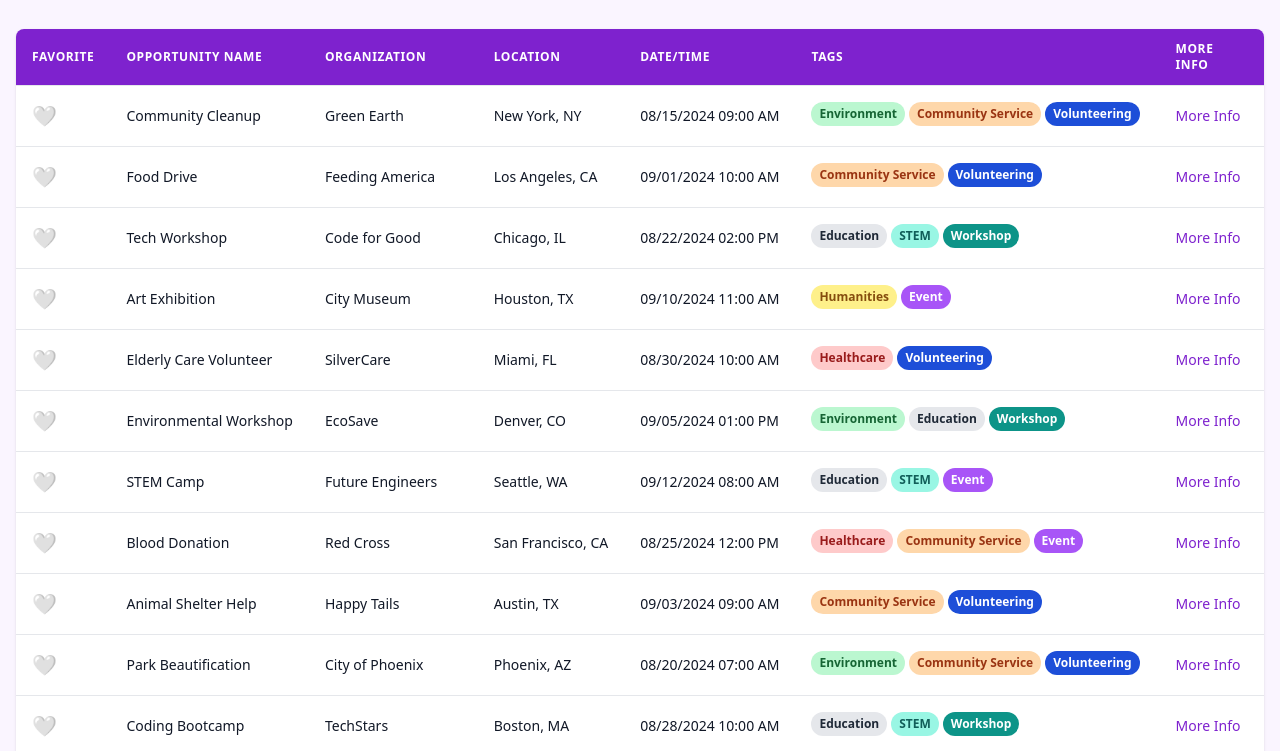
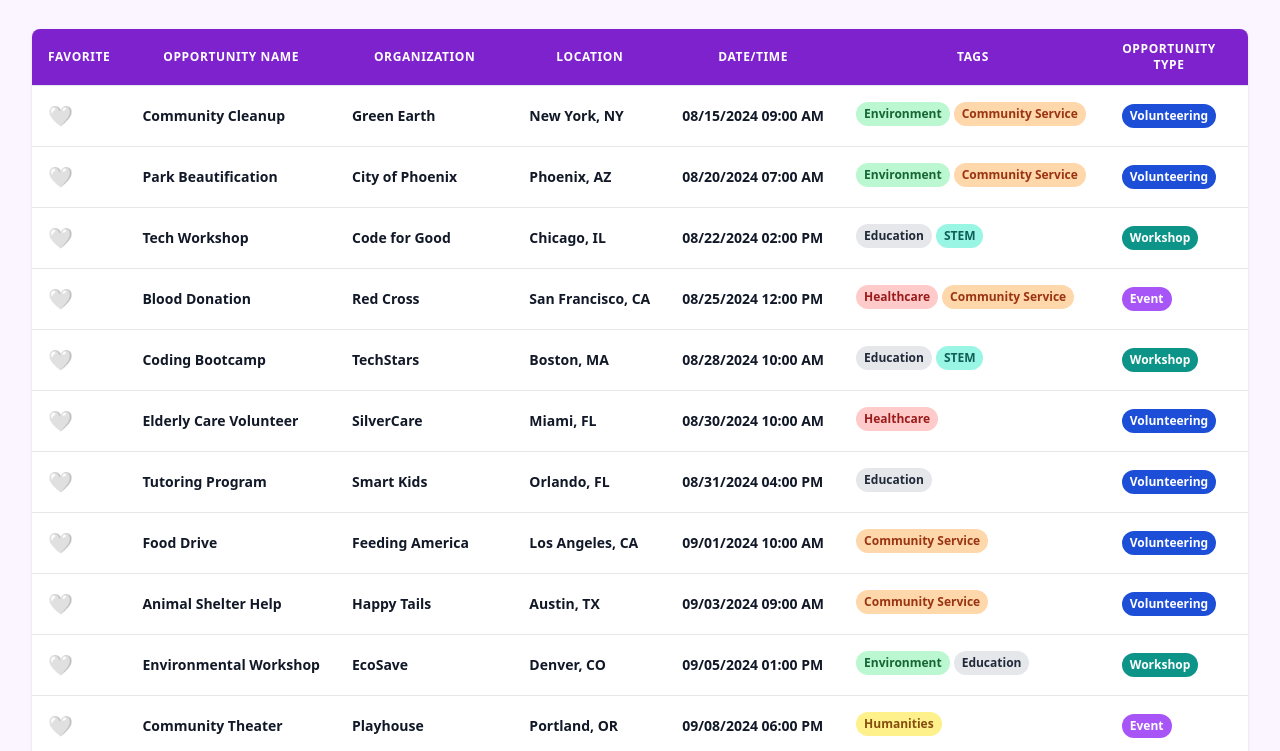
Before and after one commit to Joshveer/YoudemoniaTable, a website: page public/index.html in a window 1280 px wide. Shown: the part 151-902 px from the top of the page. Drawn offline with nearby package versions, Linux system fonts and the light colour scheme.

Commit message:
Opportunity type column, table font and dynamics fixed

```diff
--- a/public/index.html
+++ b/public/index.html
@@ -7,7 +7,7 @@
     <script src="https://cdn.tailwindcss.com"></script>
 </head>
 <body class="bg-purple-50 p-4">
-    <div class="max-w-7xl mx-auto">
+    <div class="max-w-full mx-auto px-4">
         <!-- Header with logo, search bar, and dropdowns -->
         <div class="flex justify-between items-center mb-4"> <!-- Changed mb-8 to mb-4 -->
             <!-- Logo -->
@@ -77,13 +77,14 @@
             <table class="min-w-full divide-y divide-gray-200">
                 <thead class="bg-purple-700">
                     <tr>
-                        <th class="px-4 py-3 text-left text-xs font-bold text-white uppercase tracking-wider">Favorite</th>
-                        <th class="px-4 py-3 text-left text-xs font-bold text-white uppercase tracking-wider">Opportunity Name</th>
-                        <th class="px-4 py-3 text-left text-xs font-bold text-white uppercase tracking-wider">Organization</th>
-                        <th class="px-4 py-3 text-left text-xs font-bold text-white uppercase tracking-wider">Location</th>
-                        <th class="px-4 py-3 text-left text-xs font-bold text-white uppercase tracking-wider">Date/Time</th>
-                        <th class="px-4 py-3 text-left text-xs font-bold text-white uppercase tracking-wider">Tags</th>
-                        <th class="px-4 py-3 text-left text-xs font-bold text-white uppercase tracking-wider">More Info</th>
+                        <th class="px-4 py-3 text-center text-xs font-bold text-white uppercase tracking-wider">Favorite</th>
+                        <th class="px-4 py-3 text-center text-xs font-bold text-white uppercase tracking-wider">Opportunity Name</th>
+                        <th class="px-4 py-3 text-center text-xs font-bold text-white uppercase tracking-wider">Organization</th>
+                        <th class="px-4 py-3 text-center text-xs font-bold text-white uppercase tracking-wider">Location</th>
+                        <th class="px-4 py-3 text-center text-xs font-bold text-white uppercase tracking-wider">Date/Time</th>
+                        <th class="px-4 py-3 text-center text-xs font-bold text-white uppercase tracking-wider">Tags</th>
+                        <th class="px-4 py-3 text-center text-xs font-bold text-white uppercase tracking-wider">Opportunity Type</th>
+                        <th class="px-4 py-3 text-center text-xs font-bold text-white uppercase tracking-wider">More Info</th>
                     </tr>
                 </thead>
                 <tbody id="opportunityTableBody" class="bg-white divide-y divide-gray-200">
@@ -112,21 +113,21 @@
 
     <script>
         const opportunities = [
-            { name: "Community Cleanup", organization: "Green Earth", location: "New York, NY", datetime: "08/15/2024 09:00 AM", tags: ["Environment", "Community Service", "Volunteering"], ageGroup: "All Ages", industry: "Environment", bio: "Join us for a community-wide cleanup effort to beautify our local parks and streets. This is a great opportunity to make a visible impact on our environment and connect with like-minded individuals who care about our community." },
-            { name: "Food Drive", organization: "Feeding America", location: "Los Angeles, CA", datetime: "09/01/2024 10:00 AM", tags: ["Community Service", "Volunteering"], ageGroup: "18+", industry: "Community Service", bio: "Help us collect and distribute food to those in need. Your efforts will directly impact families struggling with food insecurity in our community." },
-            { name: "Tech Workshop", organization: "Code for Good", location: "Chicago, IL", datetime: "08/22/2024 02:00 PM", tags: ["Education", "STEM", "Workshop"], ageGroup: "High School", industry: "STEM", bio: "Learn coding basics and apply your skills to create solutions for local non-profits. No prior coding experience necessary!" },
-            { name: "Art Exhibition", organization: "City Museum", location: "Houston, TX", datetime: "09/10/2024 11:00 AM", tags: ["Humanities", "Event"], ageGroup: "All Ages", industry: "Humanities", bio: "Experience a diverse range of artworks from local and international artists. Guided tours available throughout the day." },
-            { name: "Elderly Care Volunteer", organization: "SilverCare", location: "Miami, FL", datetime: "08/30/2024 10:00 AM", tags: ["Healthcare", "Volunteering"], ageGroup: "18+", industry: "Healthcare", bio: "Spend time with elderly residents, assisting with activities and providing companionship. Training provided for all volunteers." },
-            { name: "Environmental Workshop", organization: "EcoSave", location: "Denver, CO", datetime: "09/05/2024 01:00 PM", tags: ["Environment", "Education", "Workshop"], ageGroup: "College", industry: "Environment", bio: "Learn about sustainable practices and how to reduce your carbon footprint. Hands-on activities and guest speakers included." },
-            { name: "STEM Camp", organization: "Future Engineers", location: "Seattle, WA", datetime: "09/12/2024 08:00 AM", tags: ["Education", "STEM", "Event"], ageGroup: "Middle School", industry: "STEM", bio: "A week-long camp introducing middle schoolers to various STEM fields through fun, interactive projects and experiments." },
-            { name: "Blood Donation", organization: "Red Cross", location: "San Francisco, CA", datetime: "08/25/2024 12:00 PM", tags: ["Healthcare", "Community Service", "Event"], ageGroup: "18+", industry: "Healthcare", bio: "Your blood donation can save up to three lives. Join us for this critical community service event." },
-            { name: "Animal Shelter Help", organization: "Happy Tails", location: "Austin, TX", datetime: "09/03/2024 09:00 AM", tags: ["Community Service", "Volunteering"], ageGroup: "All Ages", industry: "Community Service", bio: "Help care for rescued animals and assist with shelter operations. Training provided for all volunteers." },
-            { name: "Park Beautification", organization: "City of Phoenix", location: "Phoenix, AZ", datetime: "08/20/2024 07:00 AM", tags: ["Environment", "Community Service", "Volunteering"], ageGroup: "All Ages", industry: "Environment", bio: "Help plant trees, flowers, and maintain our city parks. A great way to give back to the community and enjoy the outdoors." },
-            { name: "Coding Bootcamp", organization: "TechStars", location: "Boston, MA", datetime: "08/28/2024 10:00 AM", tags: ["Education", "STEM", "Workshop"], ageGroup: "College", industry: "STEM", bio: "Intensive coding workshop covering web development fundamentals. Great for beginners and those looking to enhance their skills." },
-            { name: "Community Theater", organization: "Playhouse", location: "Portland, OR", datetime: "09/08/2024 06:00 PM", tags: ["Humanities", "Event"], ageGroup: "All Ages", industry: "Humanities", bio: "Join our community theater production. Roles available for actors, set designers, and backstage crew." },
-            { name: "Health Fair", organization: "Wellness Foundation", location: "Las Vegas, NV", datetime: "09/15/2024 10:00 AM", tags: ["Healthcare", "Community Service", "Event"], ageGroup: "18+", industry: "Healthcare", bio: "Free health screenings, wellness workshops, and fitness demonstrations for the community." },
-            { name: "Environmental Rally", organization: "Planet Earth", location: "San Diego, CA", datetime: "09/22/2024 03:00 PM", tags: ["Environment", "Activism", "Event"], ageGroup: "All Ages", industry: "Environment", bio: "Rally to raise awareness about climate change and promote sustainable living practices." },
-            { name: "Tutoring Program", organization: "Smart Kids", location: "Orlando, FL", datetime: "08/31/2024 04:00 PM", tags: ["Education", "Volunteering"], ageGroup: "High School", industry: "Education", bio: "Volunteer to tutor elementary and middle school students in various subjects. Make a difference in a child's academic journey." }
+            { name: "Community Cleanup", organization: "Green Earth", location: "New York, NY", datetime: "08/15/2024 09:00 AM", tags: ["Environment", "Community Service"], opportunityType: "Volunteering", ageGroup: "All Ages", industry: "Environment", bio: "Join us for a community-wide cleanup effort to beautify our local parks and streets. This is a great opportunity to make a visible impact on our environment and connect with like-minded individuals who care about our community." },
+            { name: "Food Drive", organization: "Feeding America", location: "Los Angeles, CA", datetime: "09/01/2024 10:00 AM", tags: ["Community Service"], opportunityType: "Volunteering", ageGroup: "18+", industry: "Community Service", bio: "Help us collect and distribute food to those in need. Your efforts will directly impact families struggling with food insecurity in our community." },
+            { name: "Tech Workshop", organization: "Code for Good", location: "Chicago, IL", datetime: "08/22/2024 02:00 PM", tags: ["Education", "STEM"], opportunityType: "Workshop", ageGroup: "High School", industry: "STEM", bio: "Learn coding basics and apply your skills to create solutions for local non-profits. No prior coding experience necessary!" },
+            { name: "Art Exhibition", organization: "City Museum", location: "Houston, TX", datetime: "09/10/2024 11:00 AM", tags: ["Humanities"], opportunityType: "Event", ageGroup: "All Ages", industry: "Humanities", bio: "Experience a diverse range of artworks from local and international artists. Guided tours available throughout the day." },
+            { name: "Elderly Care Volunteer", organization: "SilverCare", location: "Miami, FL", datetime: "08/30/2024 10:00 AM", tags: ["Healthcare"], opportunityType: "Volunteering", ageGroup: "18+", industry: "Healthcare", bio: "Spend time with elderly residents, assisting with activities and providing companionship. Training provided for all volunteers." },
+            { name: "Environmental Workshop", organization: "EcoSave", location: "Denver, CO", datetime: "09/05/2024 01:00 PM", tags: ["Environment", "Education"], opportunityType: "Workshop", ageGroup: "College", industry: "Environment", bio: "Learn about sustainable practices and how to reduce your carbon footprint. Hands-on activities and guest speakers included." },
+            { name: "STEM Camp", organization: "Future Engineers", location: "Seattle, WA", datetime: "09/12/2024 08:00 AM", tags: ["Education", "STEM"], opportunityType: "Event", ageGroup: "Middle School", industry: "STEM", bio: "A week-long camp introducing middle schoolers to various STEM fields through fun, interactive projects and experiments." },
+            { name: "Blood Donation", organization: "Red Cross", location: "San Francisco, CA", datetime: "08/25/2024 12:00 PM", tags: ["Healthcare", "Community Service"], opportunityType: "Event", ageGroup: "18+", industry: "Healthcare", bio: "Your blood donation can save up to three lives. Join us for this critical community service event." },
+            { name: "Animal Shelter Help", organization: "Happy Tails", location: "Austin, TX", datetime: "09/03/2024 09:00 AM", tags: ["Community Service"], opportunityType: "Volunteering", ageGroup: "All Ages", industry: "Community Service", bio: "Help care for rescued animals and assist with shelter operations. Training provided for all volunteers." },
+            { name: "Park Beautification", organization: "City of Phoenix", location: "Phoenix, AZ", datetime: "08/20/2024 07:00 AM", tags: ["Environment", "Community Service"], opportunityType: "Volunteering", ageGroup: "All Ages", industry: "Environment", bio: "Help plant trees, flowers, and maintain our city parks. A great way to give back to the community and enjoy the outdoors." },
+            { name: "Coding Bootcamp", organization: "TechStars", location: "Boston, MA", datetime: "08/28/2024 10:00 AM", tags: ["Education", "STEM"], opportunityType: "Workshop", ageGroup: "College", industry: "STEM", bio: "Intensive coding workshop covering web development fundamentals. Great for beginners and those looking to enhance their skills." },
+            { name: "Community Theater", organization: "Playhouse", location: "Portland, OR", datetime: "09/08/2024 06:00 PM", tags: ["Humanities"], opportunityType: "Event", ageGroup: "All Ages", industry: "Humanities", bio: "Join our community theater production. Roles available for actors, set designers, and backstage crew." },
+            { name: "Health Fair", organization: "Wellness Foundation", location: "Las Vegas, NV", datetime: "09/15/2024 10:00 AM", tags: ["Healthcare", "Community Service"], opportunityType: "Event", ageGroup: "18+", industry: "Healthcare", bio: "Free health screenings, wellness workshops, and fitness demonstrations for the community." },
+            { name: "Environmental Rally", organization: "Planet Earth", location: "San Diego, CA", datetime: "09/22/2024 03:00 PM", tags: ["Environment", "Activism"], opportunityType: "Event", ageGroup: "All Ages", industry: "Environment", bio: "Rally to raise awareness about climate change and promote sustainable living practices." },
+            { name: "Tutoring Program", organization: "Smart Kids", location: "Orlando, FL", datetime: "08/31/2024 04:00 PM", tags: ["Education"], opportunityType: "Volunteering", ageGroup: "High School", industry: "Education", bio: "Volunteer to tutor elementary and middle school students in various subjects. Make a difference in a child's academic journey." }
         ];
 
         let filteredOpportunities = [...opportunities];
@@ -151,10 +152,31 @@
             return colors[tag] || 'bg-gray-200 text-gray-800'; // default color
         }
 
+        // Convert date string to Date object
+        function parseDateTime(dateTimeString) {
+            const [date, time] = dateTimeString.split(' ');
+            const [month, day, year] = date.split('/');
+            const [hour, minute] = time.split(':');
+            return new Date(year, month - 1, day, hour, minute);
+        }
+
+        // Sort opportunities by date and time
+        function sortOpportunitiesByDateTime(opportunities) {
+            return opportunities.sort((a, b) => {
+                const dateA = parseDateTime(a.datetime);
+                const dateB = parseDateTime(b.datetime);
+                return dateA - dateB;
+            });
+        }
+
+        // Modify the existing renderOpportunities function
         function renderOpportunities(page) {
+            // Sort the opportunities before rendering
+            const sortedOpportunities = sortOpportunitiesByDateTime(filteredOpportunities);
+
             const startIndex = (page - 1) * itemsPerPage;
             const endIndex = page * itemsPerPage;
-            const opportunitiesToShow = filteredOpportunities.slice(startIndex, endIndex);
+            const opportunitiesToShow = sortedOpportunities.slice(startIndex, endIndex);
 
             const tableBody = document.getElementById('opportunityTableBody');
             tableBody.innerHTML = '';
@@ -162,23 +184,34 @@
             opportunitiesToShow.forEach(opp => {
                 const row = document.createElement('tr');
                 row.innerHTML = `
-                <td class="px-4 py-4 whitespace-nowrap text-sm font-medium">
-                    <span class="heartIcon cursor-pointer text-xl" onclick="toggleFavorite(this, '${opp.name}')">${opp.favorite ? '❤️' : '🤍'}</span>
-                </td>
-                <td class="px-4 py-4 whitespace-nowrap text-sm text-gray-900">${opp.name}</td>
-                <td class="px-4 py-4 whitespace-nowrap text-sm text-gray-900">${opp.organization}</td>
-                <td class="px-4 py-4 whitespace-nowrap text-sm text-gray-900">${opp.location}</td>
-                <td class="px-4 py-4 whitespace-nowrap text-sm text-gray-900">${opp.datetime}</td>
-                <td class="px-4 py-4 whitespace-nowrap text-sm text-gray-900">
-                    ${opp.tags.map(tag => `<span class="inline-block px-2 py-1 rounded-full text-xs font-semibold mr-1 mb-1 ${getTagColor(tag)}">${tag}</span>`).join('')}
-                </td>
-                <td class="px-4 py-4 whitespace-nowrap text-sm font-medium"><button class="text-purple-700 hover:text-purple-900" onclick="showDetails('${opp.name}')">More Info</button></td>
+                    <td class="px-4 py-4 whitespace-nowrap text-sm font-bold">
+                        <span class="heartIcon cursor-pointer text-xl" onclick="toggleFavorite(this, '${opp.name}')">
+                            ${opp.favorite ? '❤️' : '🤍'}
+                        </span>
+                    </td>
+                    <td class="px-4 py-4 whitespace-nowrap text-sm font-bold text-gray-900">${opp.name}</td>
+                    <td class="px-4 py-4 whitespace-nowrap text-sm font-bold text-gray-900">${opp.organization}</td>
+                    <td class="px-4 py-4 whitespace-nowrap text-sm font-bold text-gray-900">${opp.location}</td>
+                    <td class="px-4 py-4 whitespace-nowrap text-sm font-bold text-gray-900">${opp.datetime}</td>
+                    <td class="px-4 py-4 whitespace-nowrap text-sm text-gray-900">
+                        ${opp.tags.map(tag => `<span class="inline-block px-2 py-1 rounded-full text-xs font-semibold mr-1 mb-1 ${getTagColor(tag)}">${tag}</span>`).join('')}
+                    </td>
+                    <td class="px-4 py-4 whitespace-nowrap text-sm font-bold text-gray-900">
+                        <span class="inline-block px-2 py-1 rounded-full text-xs font-bold ${getTagColor(opp.opportunityType)}">${opp.opportunityType}</span>
+                    </td>
+                    <td class="px-4 py-4 whitespace-nowrap text-sm font-bold">
+                        <button class="text-purple-700 hover:text-purple-900 font-bold" onclick="showDetails('${opp.name}')">More Info</button>
+                    </td>
                 `;
                 tableBody.appendChild(row);
             });
 
-            document.getElementById('pageInfo').textContent = `Page ${page} of ${Math.ceil(filteredOpportunities.length / itemsPerPage)}`;
+            document.getElementById('pageInfo').textContent = `Page ${page} of ${Math.ceil(sortedOpportunities.length / itemsPerPage)}`;
         }
+
+        document.addEventListener('DOMContentLoaded', () => {
+            renderOpportunities(currentPage);
+        });
 
 
         function toggleFavorite(heartIcon, oppName) {
@@ -197,7 +230,7 @@
             filteredOpportunities = opportunities.filter(opp =>
                 (selectedIndustries.length === 0 || selectedIndustries.includes(opp.industry)) &&
                 (selectedAgeGroups.length === 0 || selectedAgeGroups.includes(opp.ageGroup)) &&
-                (selectedOpportunityTypes.length === 0 || selectedOpportunityTypes.some(type => opp.tags.includes(type)))
+                (selectedOpportunityTypes.length === 0 || selectedOpportunityTypes.includes(opp.opportunityType))
             );
             currentPage = 1;
             renderOpportunities(currentPage);
@@ -334,6 +367,7 @@
 
 
         renderOpportunities(currentPage);
+
     </script>
 
 </body>
```
